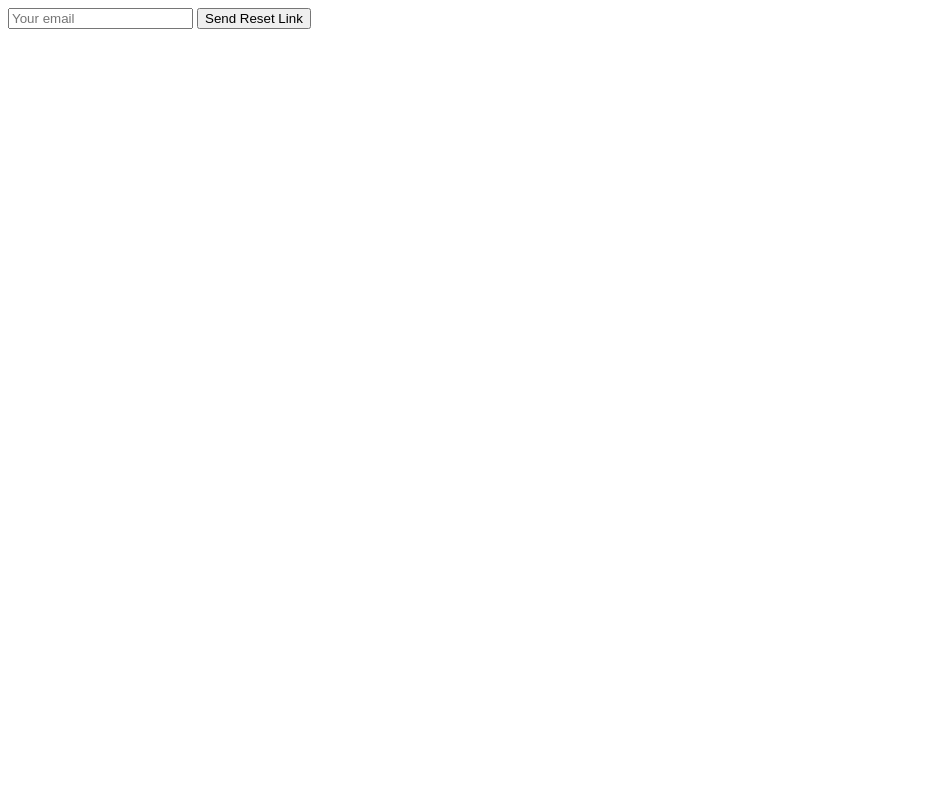
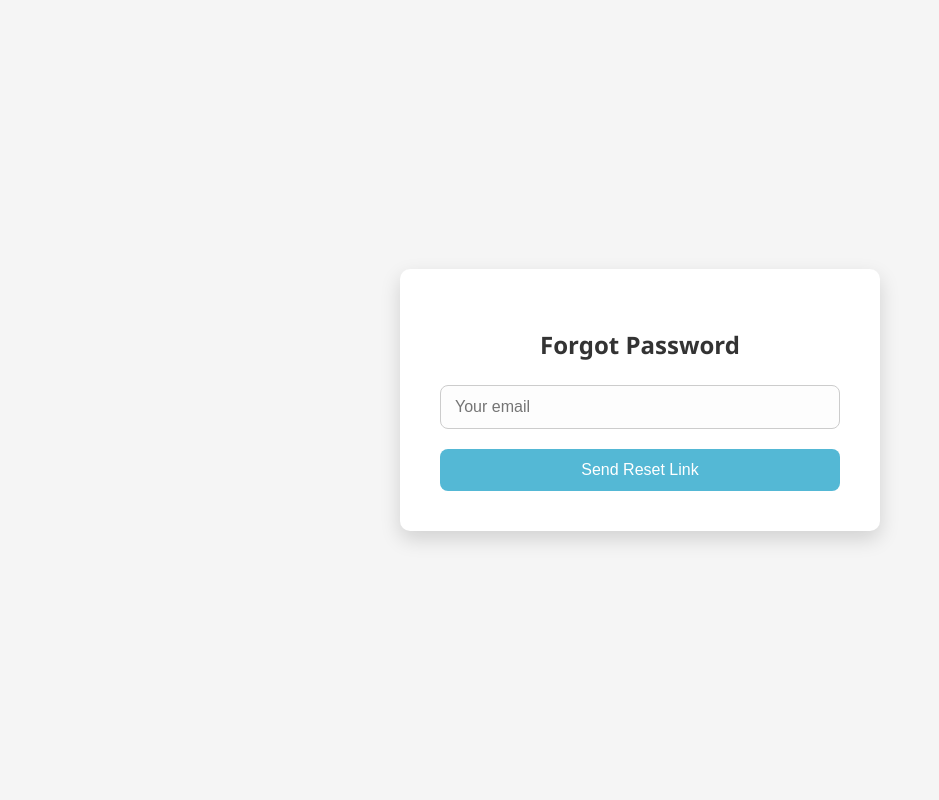
Before and after one commit to Skymanavionics/flask-skyman, a Flask app: page /forgot-password in a window 1280 px wide. Shown: the whole page, without its empty margins (0-939 px from the left). Run offline with Flask 3, Linux system fonts and the light colour scheme.

Commit message:
Updated forgot password page html

```diff
--- a/app/templates/forgot_password.html
+++ b/app/templates/forgot_password.html
@@ -1,4 +1,69 @@
-<form method="POST">
-    <input type="email" name="email" placeholder="Your email" required>
-    <button type="submit">Send Reset Link</button>
-</form>
+<!DOCTYPE html>
+<html lang="en">
+<head>
+    <meta charset="UTF-8">
+    <title>Forgot Password</title>
+    <style>
+        body {
+            background-color: #f5f5f5;
+            font-family: 'Segoe UI', sans-serif;
+            display: flex;
+            justify-content: center;
+            align-items: center;
+            height: 100vh;
+            margin: 0;
+        }
+
+        .container {
+            background-color: white;
+            border-radius: 10px;
+            box-shadow: 0 8px 20px rgba(0, 0, 0, 0.15);
+            padding: 40px;
+            width: 100%;
+            max-width: 400px;
+            text-align: center;
+        }
+
+        h2 {
+            margin-bottom: 24px;
+            color: #333;
+        }
+
+        input[type="email"] {
+            width: 100%;
+            padding: 12px 14px;
+            margin-bottom: 20px;
+            border: 1px solid #ccc;
+            border-radius: 8px;
+            background-color: #fdfdfd;
+            box-sizing: border-box;
+            font-size: 16px;
+        }
+
+        button {
+            width: 100%;
+            padding: 12px;
+            border: none;
+            border-radius: 8px;
+            background-color: #54b8d5;
+            color: white;
+            font-size: 16px;
+            cursor: pointer;
+            transition: background-color 0.2s ease;
+        }
+
+        button:hover {
+            background-color: #3daac7;
+        }
+    </style>
+</head>
+<body>
+    <div class="container">
+        <h2>Forgot Password</h2>
+        <form method="POST">
+            <input type="email" name="email" placeholder="Your email" required>
+            <button type="submit">Send Reset Link</button>
+        </form>
+    </div>
+</body>
+</html>
```
